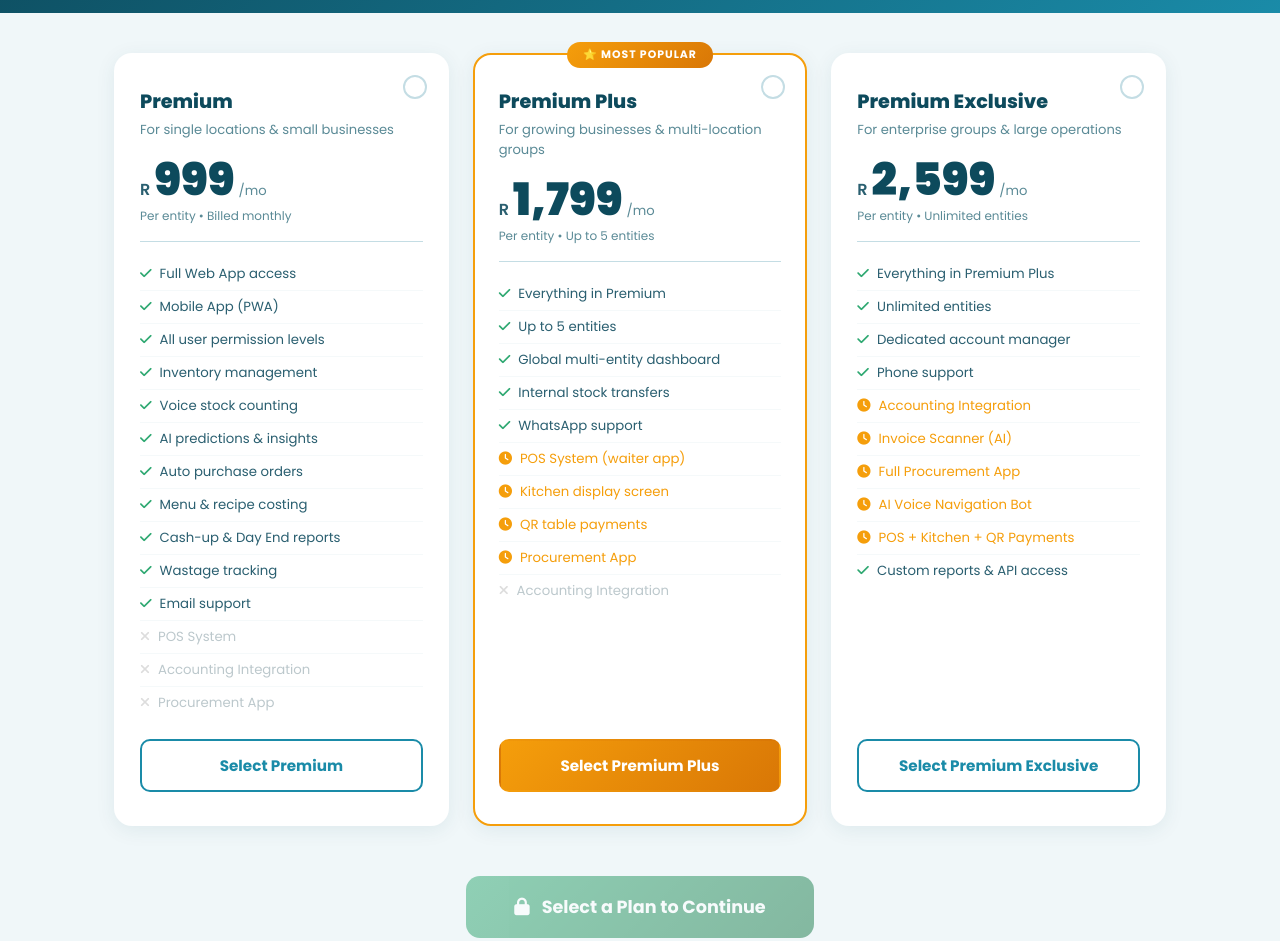
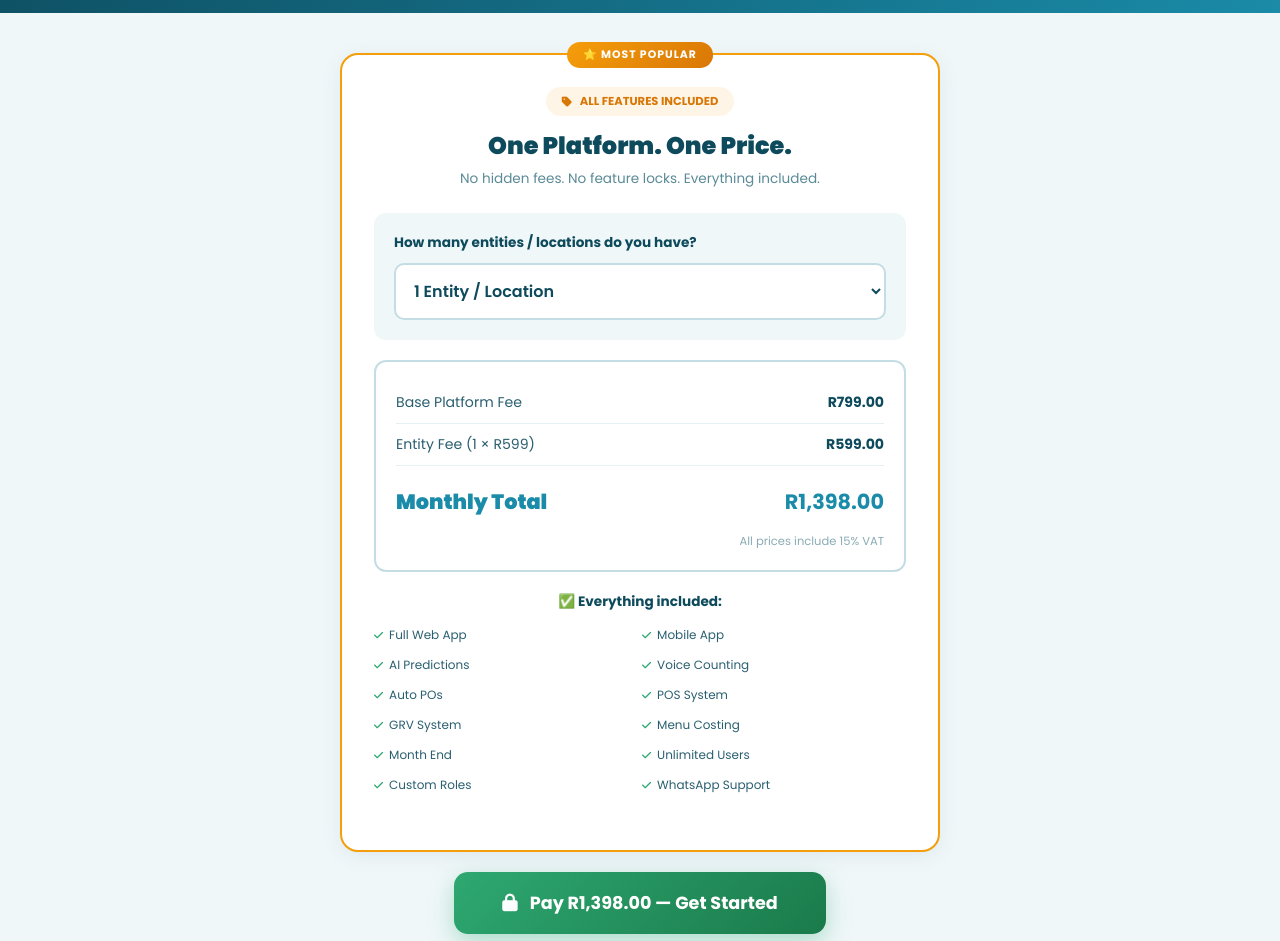
Before and after one commit to cidraism-oss/stockai-pro, a plain HTML site: page signup.html in a window 1280 px wide. Shown: the part 320-1261 px from the top of the page. Drawn offline with Linux system fonts and the light colour scheme.

Commit message:
signup.html

```diff
--- a/signup.html
+++ b/signup.html
@@ -128,97 +128,85 @@
 <!-- MAIN -->
 <div class="main">
 
-<!-- PLANS -->
-<div class="plans-grid">
+<!-- PRICING -->
+<div style="max-width:600px;margin:0 auto">
 
-<!-- PREMIUM -->
-<div class="plan-card" id="plan-premium" onclick="choosePlan('Premium', 999, this)">
-<div class="plan-select-indicator"></div>
-<div class="plan-name">Premium</div>
-<div class="plan-tagline">For single locations & small businesses</div>
-<div class="plan-price">
-<span class="plan-currency">R</span>
-<span class="plan-amount">999</span>
-<span class="plan-period">/mo</span>
-</div>
-<div class="plan-per">Per entity • Billed monthly</div>
-<ul class="plan-features-list">
-<li><i class="fas fa-check"></i> Full Web App access</li>
-<li><i class="fas fa-check"></i> Mobile App (PWA)</li>
-<li><i class="fas fa-check"></i> All user permission levels</li>
-<li><i class="fas fa-check"></i> Inventory management</li>
-<li><i class="fas fa-check"></i> Voice stock counting</li>
-<li><i class="fas fa-check"></i> AI predictions & insights</li>
-<li><i class="fas fa-check"></i> Auto purchase orders</li>
-<li><i class="fas fa-check"></i> Menu & recipe costing</li>
-<li><i class="fas fa-check"></i> Cash-up & Day End reports</li>
-<li><i class="fas fa-check"></i> Wastage tracking</li>
-<li><i class="fas fa-check"></i> Email support</li>
-<li class="unavailable"><i class="fas fa-times"></i> POS System</li>
-<li class="unavailable"><i class="fas fa-times"></i> Accounting Integration</li>
-<li class="unavailable"><i class="fas fa-times"></i> Procurement App</li>
-</ul>
-<button class="btn-select-plan">Select Premium</button>
-</div>
+    <!-- How many entities -->
+    <div class="plan-card popular" id="plan-main" style="padding:32px">
+        <div style="text-align:center;margin-bottom:24px">
+            <div style="display:inline-flex;align-items:center;gap:8px;padding:6px 16px;background:rgba(245,158,11,.1);border-radius:20px;font-size:.72rem;font-weight:700;color:#d97706;margin-bottom:12px">
+                <i class="fas fa-tag"></i> ALL FEATURES INCLUDED
+            </div>
+            <h3 style="font-size:1.5rem;font-weight:900;color:#0d4a5c;margin-bottom:6px">One Platform. One Price.</h3>
+            <p style="font-size:.85rem;color:#5a8a96">No hidden fees. No feature locks. Everything included.</p>
+        </div>
 
-<!-- PREMIUM PLUS -->
-<div class="plan-card popular" id="plan-premiumplus" onclick="choosePlan('Premium Plus', 1799, this)">
-<div class="plan-select-indicator"></div>
-<div class="plan-name">Premium Plus</div>
-<div class="plan-tagline">For growing businesses & multi-location groups</div>
-<div class="plan-price">
-<span class="plan-currency">R</span>
-<span class="plan-amount">1,799</span>
-<span class="plan-period">/mo</span>
-</div>
-<div class="plan-per">Per entity • Up to 5 entities</div>
-<ul class="plan-features-list">
-<li><i class="fas fa-check"></i> Everything in Premium</li>
-<li><i class="fas fa-check"></i> Up to 5 entities</li>
-<li><i class="fas fa-check"></i> Global multi-entity dashboard</li>
-<li><i class="fas fa-check"></i> Internal stock transfers</li>
-<li><i class="fas fa-check"></i> WhatsApp support</li>
-<li class="coming"><i class="fas fa-clock"></i> POS System (waiter app)</li>
-<li class="coming"><i class="fas fa-clock"></i> Kitchen display screen</li>
-<li class="coming"><i class="fas fa-clock"></i> QR table payments</li>
-<li class="coming"><i class="fas fa-clock"></i> Procurement App</li>
-<li class="unavailable"><i class="fas fa-times"></i> Accounting Integration</li>
-</ul>
-<button class="btn-select-plan">Select Premium Plus</button>
-</div>
+        <!-- Entity selector -->
+        <div style="background:#f0f7f9;border-radius:12px;padding:20px;margin-bottom:20px">
+            <label style="font-size:.85rem;font-weight:700;color:#0d4a5c;display:block;margin-bottom:10px">
+                How many entities / locations do you have?
+            </label>
+            <select id="signup-entities" onchange="updateSignupPricing()" style="width:100%;padding:14px;border:2px solid #c4dde4;border-radius:10px;font-size:1rem;font-weight:600;color:#0d4a5c;font-family:inherit;cursor:pointer;background:#fff">
+                <option value="1">1 Entity / Location</option>
+                <option value="2">2 Entities / Locations</option>
+                <option value="3">3 Entities / Locations</option>
+                <option value="4">4 Entities / Locations</option>
+                <option value="5">5 Entities / Locations</option>
+                <option value="6">6 Entities / Locations</option>
+                <option value="7">7 Entities / Locations</option>
+                <option value="8">8 Entities / Locations</option>
+                <option value="9">9 Entities / Locations</option>
+                <option value="10">10 Entities / Locations</option>
+            </select>
+        </div>
 
-<!-- PREMIUM EXCLUSIVE -->
-<div class="plan-card" id="plan-premiumexclusive" onclick="choosePlan('Premium Exclusive', 2599, this)">
-<div class="plan-select-indicator"></div>
-<div class="plan-name">Premium Exclusive</div>
-<div class="plan-tagline">For enterprise groups & large operations</div>
-<div class="plan-price">
-<span class="plan-currency">R</span>
-<span class="plan-amount">2,599</span>
-<span class="plan-period">/mo</span>
-</div>
-<div class="plan-per">Per entity • Unlimited entities</div>
-<ul class="plan-features-list">
-<li><i class="fas fa-check"></i> Everything in Premium Plus</li>
-<li><i class="fas fa-check"></i> Unlimited entities</li>
-<li><i class="fas fa-check"></i> Dedicated account manager</li>
-<li><i class="fas fa-check"></i> Phone support</li>
-<li class="coming"><i class="fas fa-clock"></i> Accounting Integration</li>
-<li class="coming"><i class="fas fa-clock"></i> Invoice Scanner (AI)</li>
-<li class="coming"><i class="fas fa-clock"></i> Full Procurement App</li>
-<li class="coming"><i class="fas fa-clock"></i> AI Voice Navigation Bot</li>
-<li class="coming"><i class="fas fa-clock"></i> POS + Kitchen + QR Payments</li>
-<li><i class="fas fa-check"></i> Custom reports & API access</li>
-</ul>
-<button class="btn-select-plan">Select Premium Exclusive</button>
-</div>
+        <!-- Price breakdown -->
+        <div style="background:#fff;border:2px solid #c4dde4;border-radius:12px;padding:20px;margin-bottom:20px">
+            <div style="display:flex;justify-content:space-between;padding:10px 0;border-bottom:1px solid #e4f1f5;font-size:.88rem;color:#2a5f70">
+                <span>Base Platform Fee</span>
+                <strong style="color:#0d4a5c">R799.00</strong>
+            </div>
+            <div style="display:flex;justify-content:space-between;padding:10px 0;border-bottom:1px solid #e4f1f5;font-size:.88rem;color:#2a5f70">
+                <span>Entity Fee (<span id="signup-ent-count">1</span> × R599)</span>
+                <strong style="color:#0d4a5c" id="signup-ent-total">R599.00</strong>
+            </div>
+            <div style="display:flex;justify-content:space-between;padding:14px 0;margin-top:6px;font-size:1.3rem;font-weight:900;color:#1a8ba8">
+                <span>Monthly Total</span>
+                <strong id="signup-total">R1,398.00</strong>
+            </div>
+            <div style="text-align:right;font-size:.72rem;color:#8aabb5;margin-top:2px">
+                All prices include 15% VAT
+            </div>
+        </div>
+
+        <!-- Features included -->
+        <div style="margin-bottom:20px">
+            <h4 style="font-size:.85rem;font-weight:700;color:#0d4a5c;margin-bottom:10px;text-align:center">
+                ✅ Everything included:
+            </h4>
+            <div style="display:grid;grid-template-columns:1fr 1fr;gap:4px">
+                <div style="display:flex;align-items:center;gap:6px;font-size:.75rem;color:#2a5f70;padding:4px 0"><i class="fas fa-check" style="color:#2ea871;flex-shrink:0;font-size:.65rem"></i> Full Web App</div>
+                <div style="display:flex;align-items:center;gap:6px;font-size:.75rem;color:#2a5f70;padding:4px 0"><i class="fas fa-check" style="color:#2ea871;flex-shrink:0;font-size:.65rem"></i> Mobile App</div>
+                <div style="display:flex;align-items:center;gap:6px;font-size:.75rem;color:#2a5f70;padding:4px 0"><i class="fas fa-check" style="color:#2ea871;flex-shrink:0;font-size:.65rem"></i> AI Predictions</div>
+                <div style="display:flex;align-items:center;gap:6px;font-size:.75rem;color:#2a5f70;padding:4px 0"><i class="fas fa-check" style="color:#2ea871;flex-shrink:0;font-size:.65rem"></i> Voice Counting</div>
+                <div style="display:flex;align-items:center;gap:6px;font-size:.75rem;color:#2a5f70;padding:4px 0"><i class="fas fa-check" style="color:#2ea871;flex-shrink:0;font-size:.65rem"></i> Auto POs</div>
+                <div style="display:flex;align-items:center;gap:6px;font-size:.75rem;color:#2a5f70;padding:4px 0"><i class="fas fa-check" style="color:#2ea871;flex-shrink:0;font-size:.65rem"></i> POS System</div>
+                <div style="display:flex;align-items:center;gap:6px;font-size:.75rem;color:#2a5f70;padding:4px 0"><i class="fas fa-check" style="color:#2ea871;flex-shrink:0;font-size:.65rem"></i> GRV System</div>
+                <div style="display:flex;align-items:center;gap:6px;font-size:.75rem;color:#2a5f70;padding:4px 0"><i class="fas fa-check" style="color:#2ea871;flex-shrink:0;font-size:.65rem"></i> Menu Costing</div>
+                <div style="display:flex;align-items:center;gap:6px;font-size:.75rem;color:#2a5f70;padding:4px 0"><i class="fas fa-check" style="color:#2ea871;flex-shrink:0;font-size:.65rem"></i> Month End</div>
+                <div style="display:flex;align-items:center;gap:6px;font-size:.75rem;color:#2a5f70;padding:4px 0"><i class="fas fa-check" style="color:#2ea871;flex-shrink:0;font-size:.65rem"></i> Unlimited Users</div>
+                <div style="display:flex;align-items:center;gap:6px;font-size:.75rem;color:#2a5f70;padding:4px 0"><i class="fas fa-check" style="color:#2ea871;flex-shrink:0;font-size:.65rem"></i> Custom Roles</div>
+                <div style="display:flex;align-items:center;gap:6px;font-size:.75rem;color:#2a5f70;padding:4px 0"><i class="fas fa-check" style="color:#2ea871;flex-shrink:0;font-size:.65rem"></i> WhatsApp Support</div>
+            </div>
+        </div>
+    </div>
 </div>
 
 <!-- PAY BUTTON -->
 <div class="payment-section">
-<button class="btn-pay" id="payBtn" onclick="startPayment()" disabled>
+<button class="btn-pay" id="payBtn" onclick="startPayment()">
 <i class="fas fa-lock"></i>
-<span id="payBtnText">Select a Plan to Continue</span>
+<span id="payBtnText">Pay R1,398.00 — Get Started</span>
 </button>
 <div class="payment-note">
 <i class="fas fa-shield-alt"></i>
@@ -235,10 +223,9 @@
 
 <!-- GUARANTEE -->
 <div class="guarantee">
-<h3>✅ 100% Satisfaction Guarantee</h3>
-<p>If you are not satisfied within the first 30 days, contact us and we will refund your payment in full. No questions asked.</p>
+<h3>✅ 30-Day Money-Back Guarantee</h3>
+<p>Not satisfied within 30 days? Full refund — no questions asked.</p>
 </div>
-
 </div>
 
 <!-- TOAST -->
@@ -251,41 +238,35 @@
 var PAYSTACK_PUBLIC_KEY = 'pk_test_96a8fd66211568738d566d5da04cd5b0f1873120';
 
 // ============================================================
-// STATE
+// PRICING
 // ============================================================
-var selectedPlanName  = null;
-var selectedPlanPrice = null;
+var SIGNUP_BASE_FEE   = 799;
+var SIGNUP_ENTITY_FEE = 599;
 
-// ============================================================
-// CHOOSE PLAN
-// ============================================================
-function choosePlan(name, price, cardEl) {
-    selectedPlanName  = name;
-    selectedPlanPrice = price;
+function updateSignupPricing() {
+    var sel   = document.getElementById('signup-entities');
+    var count = parseInt(sel.value) || 1;
+    var entTotal   = count * SIGNUP_ENTITY_FEE;
+    var grandTotal = SIGNUP_BASE_FEE + entTotal;
 
-    // Update UI
-    document.querySelectorAll('.plan-card').forEach(function(c) {
-        c.classList.remove('selected');
-    });
-    cardEl.classList.add('selected');
+    document.getElementById('signup-ent-count').textContent = count;
+    document.getElementById('signup-ent-total').textContent = 'R' + entTotal.toLocaleString() + '.00';
+    document.getElementById('signup-total').textContent     = 'R' + grandTotal.toLocaleString() + '.00';
+    document.getElementById('payBtnText').textContent       = 'Pay R' + grandTotal.toLocaleString() + '.00 — Get Started';
+}
 
-    // Enable pay button
-    var btn = document.getElementById('payBtn');
-    btn.disabled = false;
-    document.getElementById('payBtnText').textContent =
-        'Pay R' + price.toLocaleString() + '/mo — ' + name;
-
-    showToast('info', name + ' selected — R' + price.toLocaleString() + '/month');
-}
+// Init on load
+window.addEventListener('load', function() {
+    setTimeout(updateSignupPricing, 100);
+});
 
 // ============================================================
 // START PAYMENT
 // ============================================================
 function startPayment() {
-    if (!selectedPlanName || !selectedPlanPrice) {
-        showToast('error', 'Please select a plan first');
-        return;
-    }
+    var sel        = document.getElementById('signup-entities');
+    var entCount   = parseInt(sel.value) || 1;
+    var totalPrice = SIGNUP_BASE_FEE + (entCount * SIGNUP_ENTITY_FEE);
 
     // Ask for email
     var email = prompt('Enter your email address to continue:');
@@ -298,23 +279,30 @@
     }
 
     // Save to session for setup page
-    sessionStorage.setItem('signup_email', email);
-    sessionStorage.setItem('signup_plan',  selectedPlanName);
-    sessionStorage.setItem('signup_price', selectedPlanPrice.toString());
+    sessionStorage.setItem('signup_email',      email);
+    sessionStorage.setItem('signup_plan',       'StockAI-Pro');
+    sessionStorage.setItem('signup_price',      totalPrice.toString());
+    sessionStorage.setItem('signup_base_fee',   SIGNUP_BASE_FEE.toString());
+    sessionStorage.setItem('signup_entity_fee', SIGNUP_ENTITY_FEE.toString());
+    sessionStorage.setItem('signup_entities',   entCount.toString());
 
     // Open Paystack — charge full first month
     var handler = PaystackPop.setup({
         key:       PAYSTACK_PUBLIC_KEY,
         email:     email,
-        amount:    selectedPlanPrice * 100, // Convert rands to cents
+        amount:    totalPrice * 100, // Convert rands to cents
         currency:  'ZAR',
         ref:       'STOCKAI-' + Date.now(),
         metadata: {
-            plan:  selectedPlanName,
-            price: selectedPlanPrice,
+            plan:       'StockAI-Pro',
+            baseFee:    SIGNUP_BASE_FEE,
+            entityFee:  SIGNUP_ENTITY_FEE,
+            entities:   entCount,
+            totalPrice: totalPrice,
             custom_fields: [
-                { display_name:'Plan',  variable_name:'plan',  value: selectedPlanName },
-                { display_name:'Price', variable_name:'price', value: 'R' + selectedPlanPrice + '/mo' }
+                { display_name:'Plan',     variable_name:'plan',     value: 'StockAI-Pro' },
+                { display_name:'Entities', variable_name:'entities', value: entCount + ' entities' },
+                { display_name:'Total',    variable_name:'total',    value: 'R' + totalPrice + '/mo (incl. VAT)' }
             ]
         },
         onClose: function() {
@@ -338,13 +326,13 @@
 // ============================================================
 window.addEventListener('load', function() {
     var params = new URLSearchParams(window.location.search);
-    var plan   = params.get('plan');
-    if (plan === 'premium') {
-        choosePlan('Premium', 999, document.getElementById('plan-premium'));
-    } else if (plan === 'plus') {
-        choosePlan('Premium Plus', 1799, document.getElementById('plan-premiumplus'));
-    } else if (plan === 'exclusive') {
-        choosePlan('Premium Exclusive', 2599, document.getElementById('plan-premiumexclusive'));
+    var entities = params.get('entities');
+    if (entities) {
+        var sel = document.getElementById('signup-entities');
+        if (sel) {
+            sel.value = entities;
+            updateSignupPricing();
+        }
     }
 });
 
```
